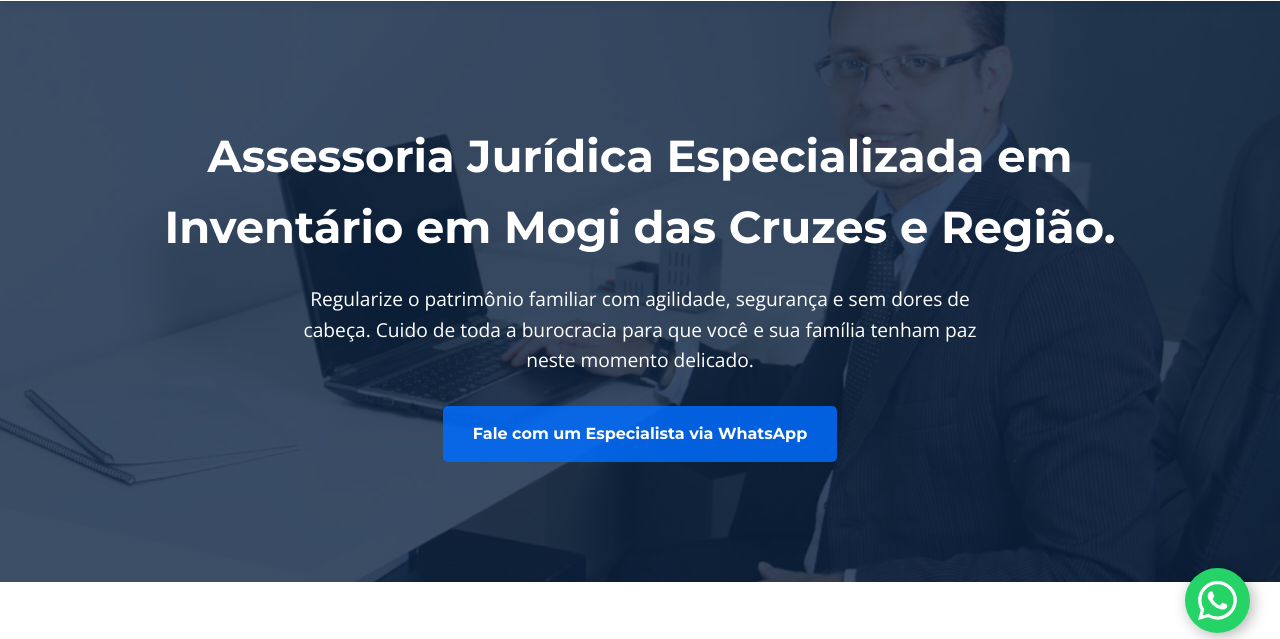
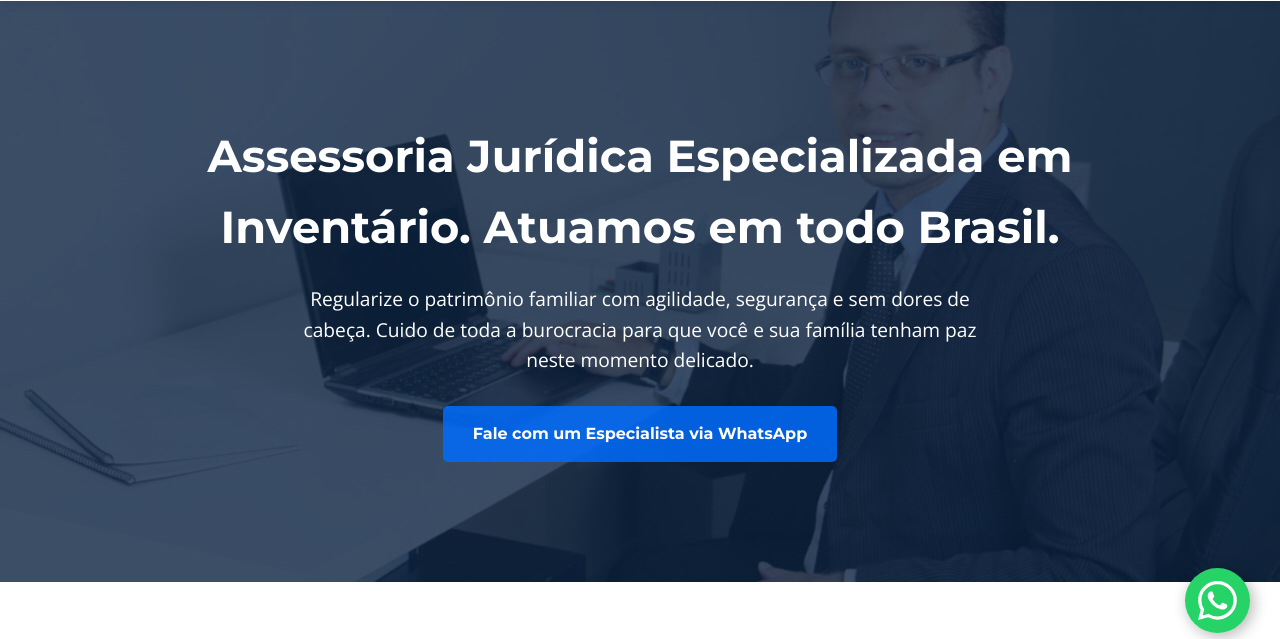
Before and after one commit to tsarges/lp-inventario, a plain HTML site: page index.html in a window 1280 px wide. Shown: the part 137-776 px from the top of the page. Drawn offline with nearby package versions, Linux system fonts and the light colour scheme.

Commit message:
atualizando

```diff
--- a/index.html
+++ b/index.html
@@ -328,7 +328,7 @@
     <main>
         <section id="hero">
             <div class="container">
-                <h1>Assessoria Jurídica Especializada em Inventário em Mogi das Cruzes e Região.</h1>
+                <h1>Assessoria Jurídica Especializada em Inventário. Atuamos em todo Brasil.</h1>
                 <p>Regularize o patrimônio familiar com agilidade, segurança e sem dores de cabeça. Cuido de toda a burocracia para que você e sua família tenham paz neste momento delicado.</p>
                 <a href="https://wa.me/5511973407788?text=Olá!%20Vi%20seu%20site%20e%20gostaria%20de%20falar%20sobre%20um%20processo%20de%20inventário." target="_blank" class="cta-button">Fale com um Especialista via WhatsApp</a>
             </div>
```
